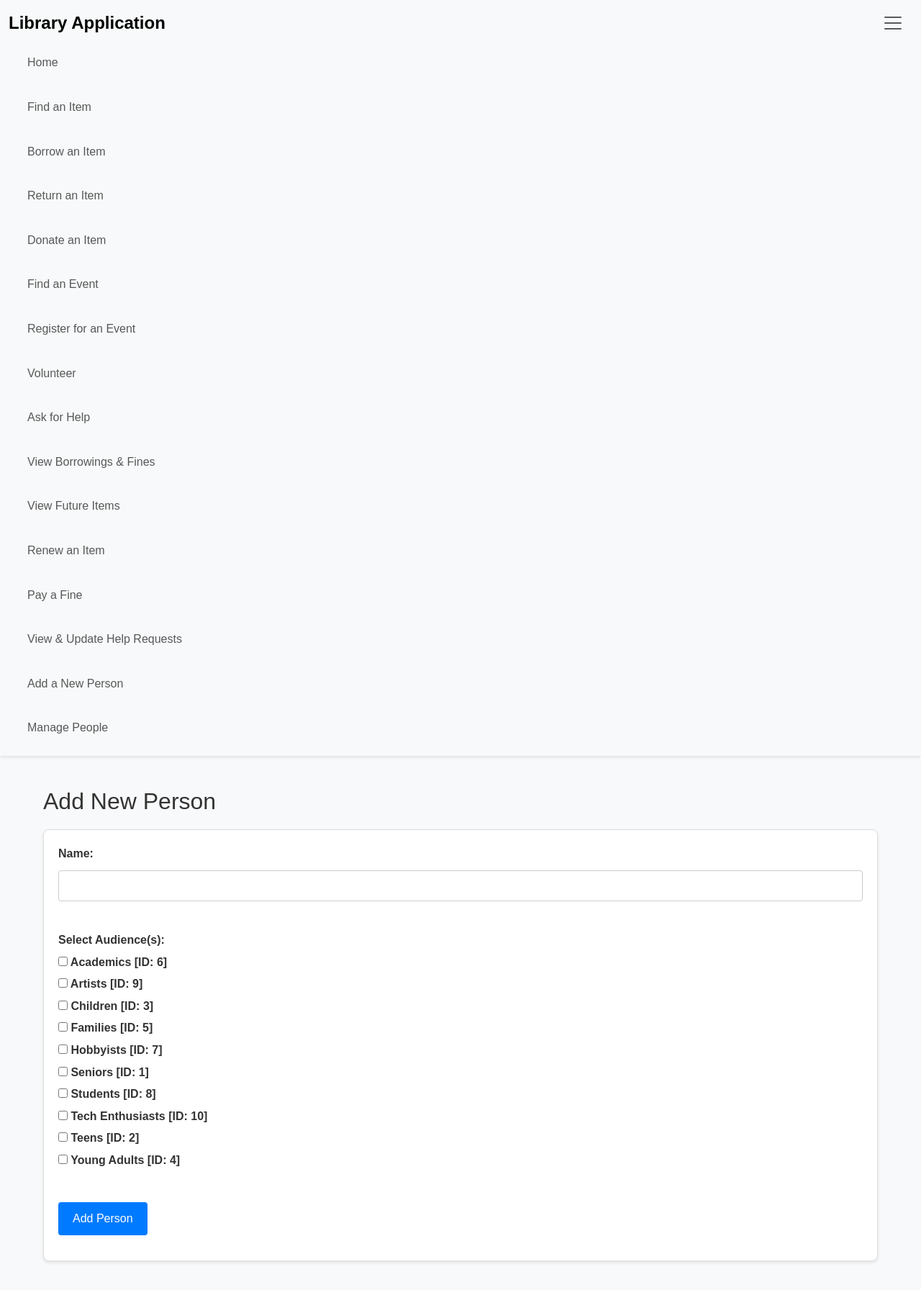
After one commit to t-trent/Library-Application, a Flask app: page /add_person in a window 1280 px wide, after a click that opens the changed part. The commit adds this page. Shown: the whole page at 72% size. Run offline with Flask 3, Linux system fonts and the light colour scheme; data comes from the database, SQL or seed files in the repository; both versions use the stored data as it was after the commit.

Commit message:
Added add & manage people features

```diff
--- a/app.py
+++ b/app.py
@@ -729,5 +729,116 @@ def respond_help():
                            helpers=helpers,
                            personnel_options=personnel_options)
 
+# Add a New Person
+@app.route('/add_person', methods=['GET', 'POST'])
+def add_person():
+    conn = get_db_connection()
+    success_message = None
+    error_message = None
+    try:
+        if request.method == 'POST':
+            try:
+                name = request.form.get('name').strip()
+                selected_audiences = request.form.getlist('audiences')
+                # Get the next available person_id.
+                cursor = conn.execute("SELECT MAX(person_id) FROM People")
+                max_id_row = cursor.fetchone()
+                max_id = max_id_row[0] if max_id_row[0] is not None else 0
+                new_person_id = max_id + 1
+                conn.execute("INSERT INTO People (person_id, name) VALUES (?, ?)", (new_person_id, name))
+                for aud in selected_audiences:
+                    conn.execute("INSERT INTO PersonAudiences (person_id, audience_id) VALUES (?, ?)", (new_person_id, aud))
+                conn.commit()
+                success_message = "New person added successfully."
+            except Exception as e:
+                conn.rollback()
+                error_message = "An error occurred. Make sure the person does not already exist."
+    except Exception as outer_e:
+        error_message = "An error occurred. Make sure the person does not already exist."
+    finally:
+        # Fetch all audiences for the form.
+        all_audiences = conn.execute("SELECT audience_id, audience_type FROM Audiences ORDER BY audience_type").fetchall()
+        conn.close()
+    return render_template('add_person.html',
+                           all_audiences=all_audiences,
+                           success_message=success_message,
+                           error_message=error_message)
+
+
+# Manage People
+@app.route('/manage_people', methods=['GET', 'POST'])
+def manage_people():
+    conn = get_db_connection()
+    success_message = None
+    error_message = None
+    try:
+        if request.method == 'POST':
+            # We only handle update actions on this route.
+            action = request.form.get('action')
+            if action == 'update':
+                try:
+                    person_id = request.form.get('person_id')
+                    name = request.form.get('name').strip()
+                    selected_audiences = request.form.getlist('audiences')
+                    conn.execute("UPDATE People SET name = ? WHERE person_id = ?", (name, person_id))
+                    # Remove all current audience associations for this person.
+                    conn.execute("DELETE FROM PersonAudiences WHERE person_id = ?", (person_id,))
+                    for aud in selected_audiences:
+                        conn.execute("INSERT INTO PersonAudiences (person_id, audience_id) VALUES (?, ?)",
+                                     (person_id, aud))
+                    conn.commit()
+                    success_message = "Person updated successfully."
+                except Exception as e:
+                    conn.rollback()
+                    error_message = "Error updating person."
+    except Exception as outer_e:
+        error_message = "Error updating person."
+    finally:
+        # --- Filtering and Sorting (GET) ---
+        filter_audience = request.args.get('filter_audience', '')
+        sort_by = request.args.get('sort_by', 'name')  # Default sort by name.
+        sort_order = request.args.get('sort_order', 'asc')
+        # Map sort options to actual columns.
+        sort_columns = {
+            'person_id': 'P.person_id',
+            'name': 'P.name'
+        }
+        order_column = sort_columns.get(sort_by, 'P.name')
+        order_clause = f" ORDER BY {order_column} {sort_order.upper()}"
+
+        base_query = """
+            SELECT
+                P.person_id,
+                P.name,
+                GROUP_CONCAT(A.audience_id) AS audience_ids,
+                GROUP_CONCAT(A.audience_type, ', ') AS audiences
+            FROM People P
+            LEFT JOIN PersonAudiences PA ON P.person_id = PA.person_id
+            LEFT JOIN Audiences A ON PA.audience_id = A.audience_id
+        """
+        where_clause = ""
+        params = []
+        if filter_audience:
+            where_clause = " WHERE P.person_id IN (SELECT person_id FROM PersonAudiences WHERE audience_id = ?)"
+            params.append(filter_audience)
+
+        group_clause = " GROUP BY P.person_id, P.name "
+        full_query = base_query + where_clause + group_clause + order_clause
+        people_list = conn.execute(full_query, params).fetchall()
+
+        # Get all audiences for dropdown options.
+        all_audiences = conn.execute("SELECT audience_id, audience_type FROM Audiences ORDER BY audience_type").fetchall()
+        conn.close()
+    return render_template('manage_people.html',
+                           people_list=people_list,
+                           all_audiences=all_audiences,
+                           filter_audience=filter_audience,
+                           sort_by=sort_by,
+                           sort_order=sort_order,
+                           success_message=success_message,
+                           error_message=error_message)
+
+
+
 if __name__ == '__main__':
     app.run(debug=True)
--- a/static/css/style.css
+++ b/static/css/style.css
@@ -87,11 +87,20 @@ label {
   font-weight: bold;
 }
 
+label[type="audience"] {
+  margin-bottom: 0px;
+  font-weight: normal;
+}
+
 select, input[type="date"], input, textarea {
   width: 100%;
   padding: 8px;
   border: 1px solid #ccc;
   border-radius: 4px;
+}
+
+input[type="checkbox"] {
+  width: auto;
 }
 
 button[type="submit"] {
@@ -155,6 +164,7 @@ ul li {
   padding: 10px;
 }
 
+
 @media (max-width: 768px) {
   .container {
     padding: 10px;
--- /dev/null
+++ b/templates/add_person.html
@@ -0,0 +1,42 @@
+{% extends "base.html" %}
+
+{% block title %}Add New Person{% endblock %}
+
+{% block content %}
+  <h2>Add New Person</h2>
+
+  {% if success_message %}
+    <div class="message success">
+      <p>{{ success_message }}</p>
+    </div>
+  {% endif %}
+  {% if error_message %}
+    <div class="message error">
+      <p>{{ error_message }}</p>
+    </div>
+  {% endif %}
+
+  <form method="POST" action="{{ url_for('add_person') }}">
+    <input type="hidden" name="action" value="add">
+    <div>
+      <label for="new_name">Name:</label>
+      <div><input type="text" id="new_name" name="name" required></div>
+    </div>
+    <br>
+    <div>
+      <label>Select Audience(s):</label>
+      <div class="checkbox-group" id="new_audiences">
+        {% for aud in all_audiences %}
+          <label>
+            <input type="checkbox" name="audiences" value="{{ aud['audience_id'] }}">
+            {{ aud['audience_type'] }} [ID: {{ aud['audience_id'] }}]
+          </label>
+        {% endfor %}
+      </div>
+    </div>
+    <br>
+    <div>
+      <button type="submit">Add Person</button>
+    </div>
+  </form>
+{% endblock %}
--- a/templates/base.html
+++ b/templates/base.html
@@ -58,6 +58,12 @@
           <li class="nav-item">
             <a class="nav-link" href="{{ url_for('respond_help') }}">View & Update Help Requests</a>
           </li>
+          <li class="nav-item">
+            <a class="nav-link" href="{{ url_for('add_person') }}">Add a New Person</a>
+          </li>
+          <li class="nav-item">
+            <a class="nav-link" href="{{ url_for('manage_people') }}">Manage People</a>
+          </li>
         </ul>
       </div>
     </div>
--- a/templates/index.html
+++ b/templates/index.html
@@ -18,6 +18,8 @@
     <li><a href="{{ url_for('renew_item') }}">Renew an Item</a></li>
     <li><a href="{{ url_for('pay_fine') }}">Pay a Fine</a></li>
     <li><a href="{{ url_for('respond_help') }}">View & Update Help Requests</a></li>
+    <li><a href="{{ url_for('add_person') }}">Add a New Person</a></li>
+    <li><a href="{{ url_for('manage_people') }}">Manage People</a></li>
   </ul>
 
   {% with messages = get_flashed_messages() %}
```
Also changed, not shown: templates/manage_people.html (added, +94 -0 lines), library.db, 2 other files.
